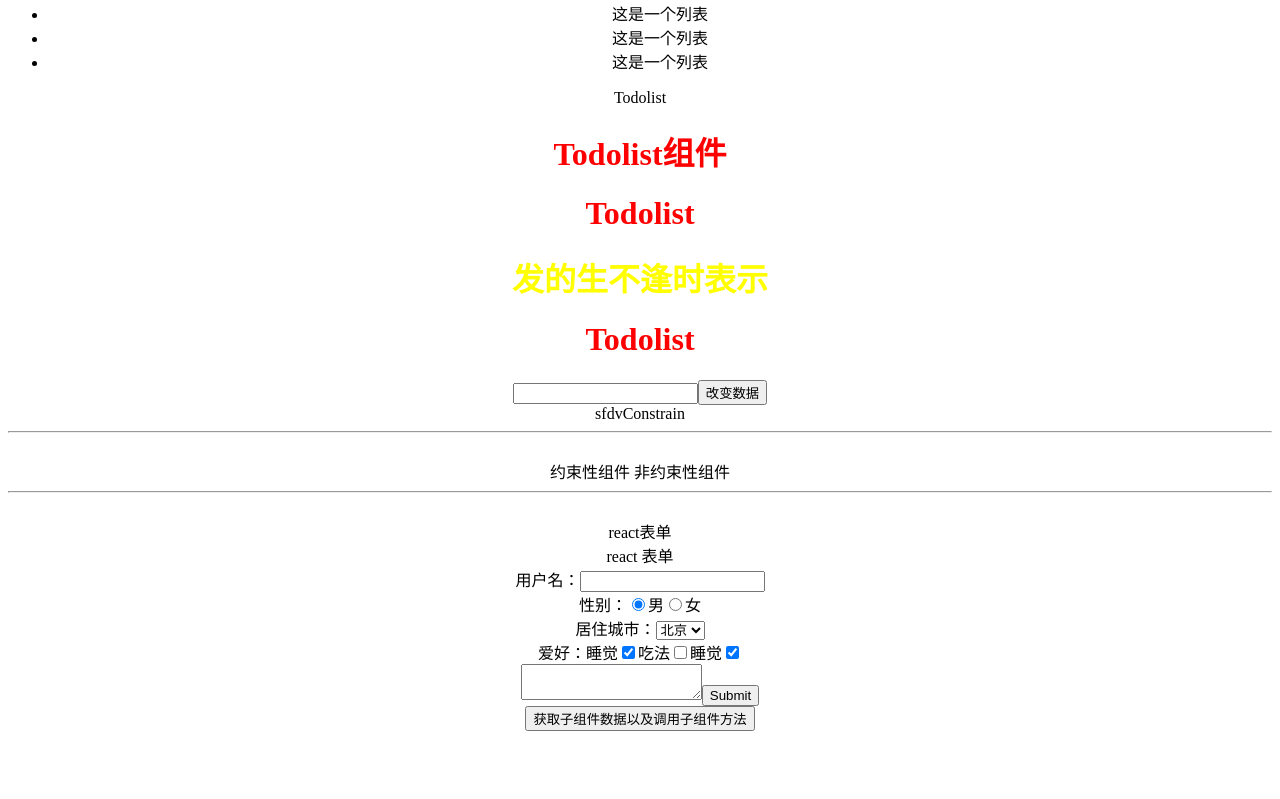
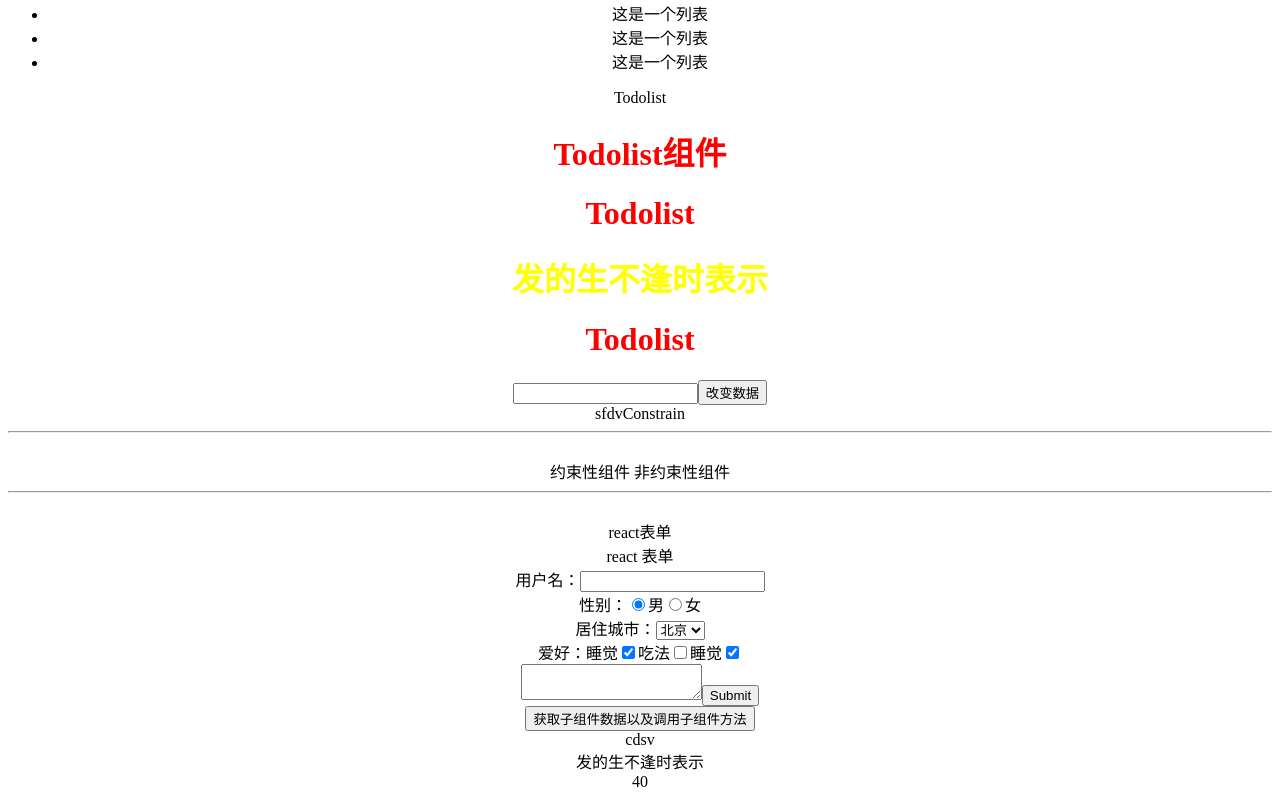
Before and after one commit to AIASLQ/react, a React (Create React App) app: page / in a window 1280 px wide. Shown: the part 1337-2136 px from the top of the page. Before the commit the page ends 2076 px from the top, so only its background shows below. Built offline with nearby package versions, Linux system fonts and the light colour scheme.

Commit message:
父组件传递数据 没有传入数据 可以在子组件中设置默认值

```diff
--- a/src/App.js
+++ b/src/App.js
@@ -10,8 +10,8 @@ class App extends Component {
   constructor(props) {
     super(props); //用于父子组建传值
     this.state = {
-      parentMsg:"发的生不逢时表示",
-      num: 0,
+      parentMsg: "发的生不逢时表示",
+      num: 40,
       userinfo: "孙菲菲",
       one: "第一种方式",
       two: "第二种方式",
@@ -58,12 +58,12 @@ class App extends Component {
   thispoint = () => {
     alert(this.state.three);
   };
-// 获取子组件传递过来的数据
-  getchildrenData =(param)=>{
+  // 获取子组件传递过来的数据
+  getchildrenData = param => {
     let msg = param;
-     this.setState({
-       parentMsg:msg
-     })
+    this.setState({
+      parentMsg: msg
+    });
   };
 
   deliveryValue = value => {
@@ -72,9 +72,9 @@ class App extends Component {
     });
   };
 
-  parentFunction = ()=>{
-    alert('父组件方法');
-  }
+  parentFunction = () => {
+    alert("父组件方法");
+  };
 
   changeData = () => {
     var a = "";
@@ -96,10 +96,10 @@ class App extends Component {
    *
    *  */
 
-  getChildrenFunAndMessage=()=>{
+  getChildrenFunAndMessage = () => {
     this.refs.footer.run("fgfg");
     alert(this.refs.footer.state.msg);
-  }
+  };
 
   render() {
     let dataMap = this.state.dataList.map((v, i) => {
@@ -129,15 +129,22 @@ class App extends Component {
         <button onClick={this.deliveryValue.bind(this, "传值")}>
           传递数据
         </button>
-        <Home msg="Home"/>
-        <News msg = "News"/>
-        <Todolist msg="Todolist"  parentFunction={this.parentFunction} app={this}/>
-        <Constrain   msg="Constrain"/>
-        <button onClick={this.getChildrenFunAndMessage}>获取子组件数据以及调用子组件方法</button>
-        <Footer ref="footer"/>
+        <Home msg="Home" />
+        <News msg="News" />
+        <Todolist
+          msg="Todolist"
+          parentFunction={this.parentFunction}
+          app={this}
+        />
+        <Constrain msg="Constrain" />
+        <button onClick={this.getChildrenFunAndMessage}>
+          获取子组件数据以及调用子组件方法
+        </button>
+        <Footer num={this.state.num}  title={this.state.parentMsg} ref="footer" />
       </div>
     );
   }
 }
 
+
 export default App;
--- a/src/components/Footer.js
+++ b/src/components/Footer.js
@@ -1,22 +1,39 @@
-import React, { Component } from 'react';
+import React, { Component } from "react";
+import PropTypes from "prop-types";
 class Footer extends Component {
   constructor(props) {
     super(props);
     this.state = {
-            msg:"Footer数据"
-        }
+      msg: "Footer数据"
+    };
   }
 
-    run=(param)=>{
+  run = param => {
     alert(param);
-    }
+  };
   render() {
     return (
       <div>
-                <div></div>
+        <div>cdsv</div>
+        <div>{this.props.title}</div>
+        <div>{this.props.num}</div>
       </div>
     );
   }
 }
+/**  定义在子组件中
+ * 父组件给子组件传值
+ *
+ * defaultProps : 如果父组件没有给子组件传递数据 福组件设置默认值 子组件中就可以使用默认值
+ *  */
+
+Footer.defaultProps = {
+  title: "footer组件",
+  num:30
+};
+Footer.propTypes = {
+  title:  PropTypes.string,
+  num:PropTypes.number
+};
 
 export default Footer;
```
Lines whose indentation alone changed are shown as unchanged.
